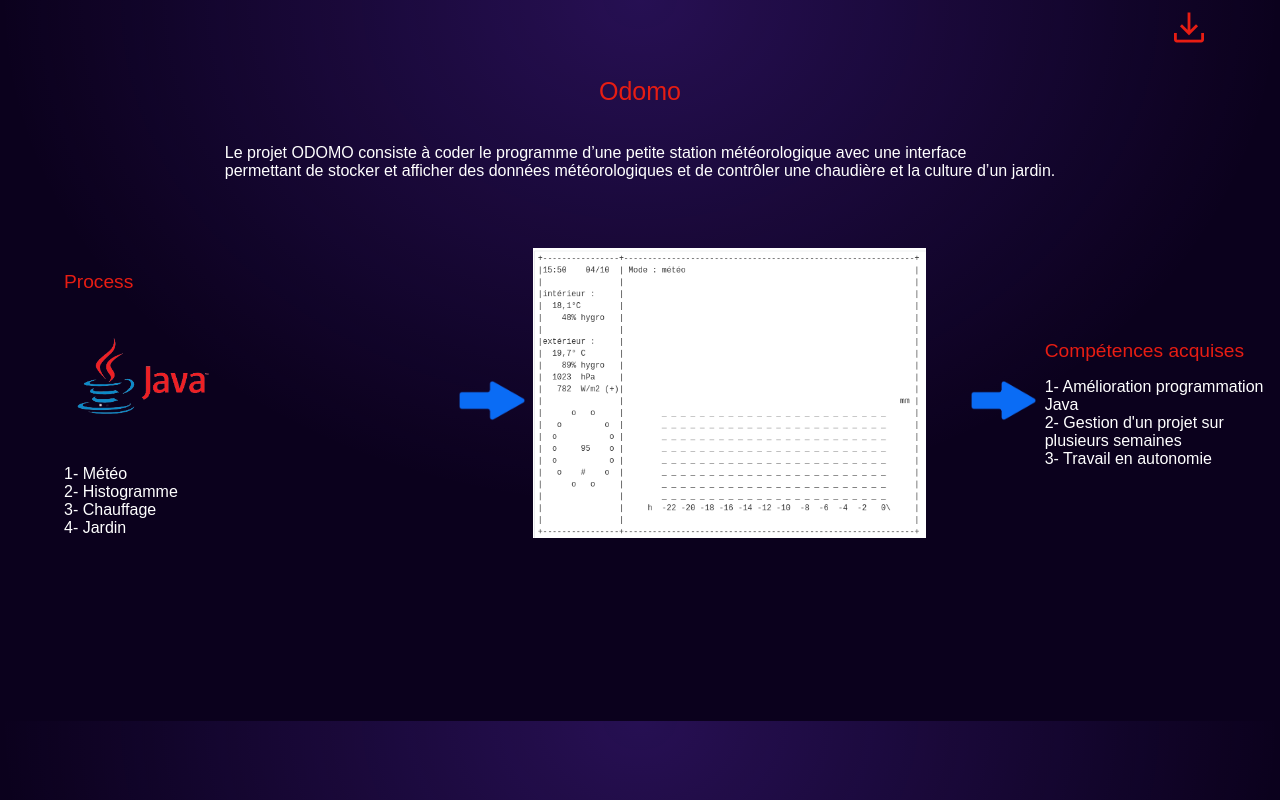
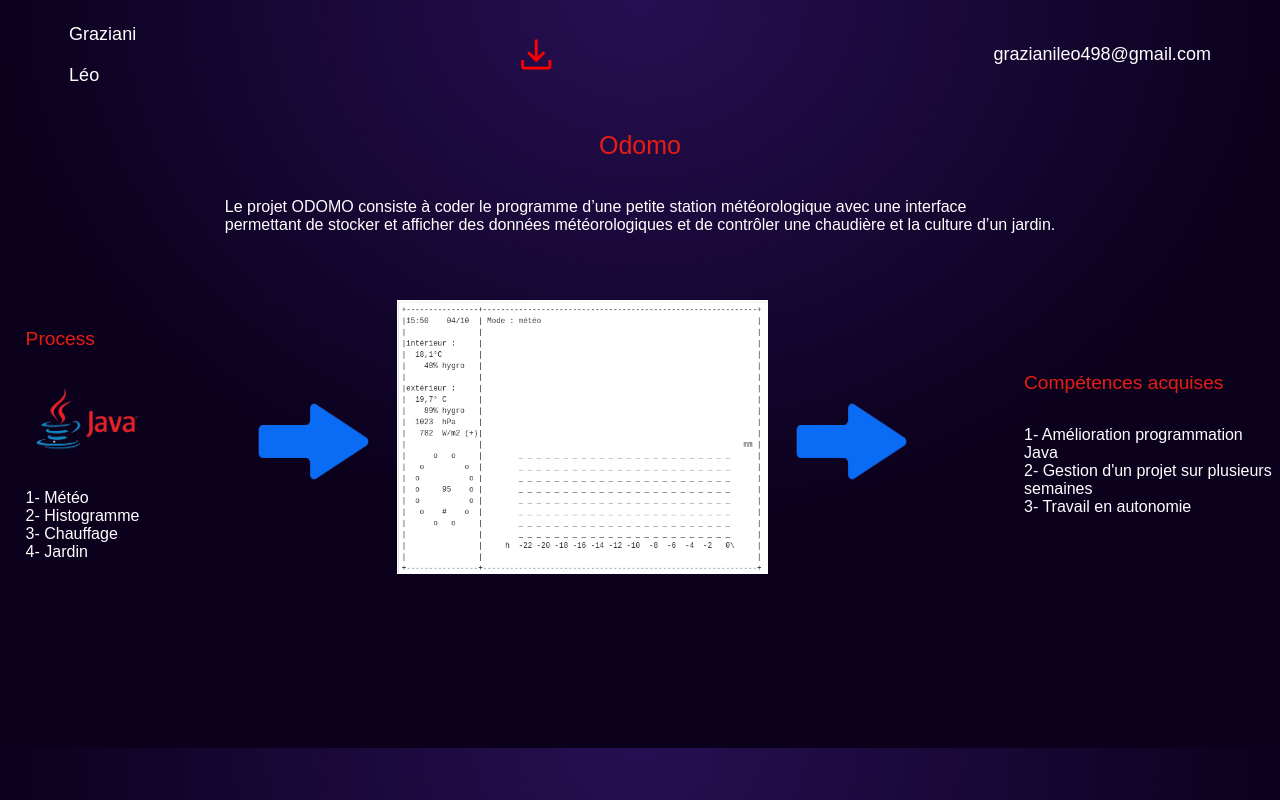
Before and after one commit to SasuLG/sasulg.github.io, a plain HTML site: page Odomo.html in a window 1280 px wide. Drawn offline with nearby package versions, Linux system fonts and the light colour scheme.

Commit message:
retExCoord

```diff
--- a/Odomo.html
+++ b/Odomo.html
@@ -13,10 +13,16 @@
 </head>
 <body>
     <header>
+        <div id="left">
+            <p>Graziani</p>
+            <p>Léo</p>
         </div>
-        <span class="material-symbols-outlined" id="download">
-            download
+        <span class="material-symbols-outlined" id="download" >
+            <a href="Odomo.pdf" download="Odomo.pdf" id="download">download</a>
             </span>
+        <div id="right">
+            <p>grazianileo498@gmail.com</p>
+        </div>
     </header>
     <h1 id="h1Ex">Odomo</h1>
     <section>
@@ -45,7 +51,7 @@
         <div id="Images">
             <img src="img/odomo.png" alt="Odomo" >
         </div>
-        <div class="Flèches">
+        <div class="Flèches" id="Fleche2">
             <img src="img/fleche.png" alt="Flèche">
         </div>
 
@@ -57,6 +63,5 @@
         </div>
     </section>
     <br><br><br><br><br><br><br><br>
-    <script src="appDownload.js"></script>
 </body>
 </html>
--- a/css.css
+++ b/css.css
@@ -13,14 +13,18 @@ body{
 p{
     color: rgb(255, 255, 255)
 }
-
+#download{
+    color: red;
+}
 
 header{
     display: flex;
     flex-direction: row;
-    justify-content:end;
+    justify-content:space-between;
     align-items: center;
     padding: 0.4%;
+    margin-left: 5%;
+    margin-right: 5%;
 
     /*
     position: fixed;
--- a/cssEx.css
+++ b/cssEx.css
@@ -3,7 +3,7 @@ section div{
 }
 
 #Process{
-    margin-left: 5%;
+    margin-left: 10%;
 }
 
 #Process img{
@@ -55,3 +55,32 @@ section div{
 #download:hover{
     cursor: pointer;
 }
+
+#sectionEx{
+    display: grid !important;
+    grid-template-columns: 1fr 1fr 1fr 1fr 1fr;
+}
+#sectionEx div{
+    display: flex;
+    justify-content: center;
+    flex-direction: column;
+}
+.Flèches{
+    width: 50% !important;
+    height: 50% !important;
+}
+.Flèches img{
+    height: 51% !important;
+}
+#Images img{
+    width: 100%;
+}
+#Images{
+    margin-left: -45%;
+}
+#Fleche2{
+    margin-left: 10%;
+}
+#Process{
+    width: 120%;
+}
--- a/style.css
+++ b/style.css
@@ -111,7 +111,9 @@ p, h2, h3, h5, button{
     background: linear-gradient(180deg, #FFFFFF 0%, rgba(255, 255, 255, 0.6) 100%);
     -webkit-background-clip: text;
     -webkit-text-fill-color: transparent;
+    /*
     opacity: 0.7;
+    */
 }
 a{
     text-decoration: none;
```
Also changed, not shown: 1 other file.
